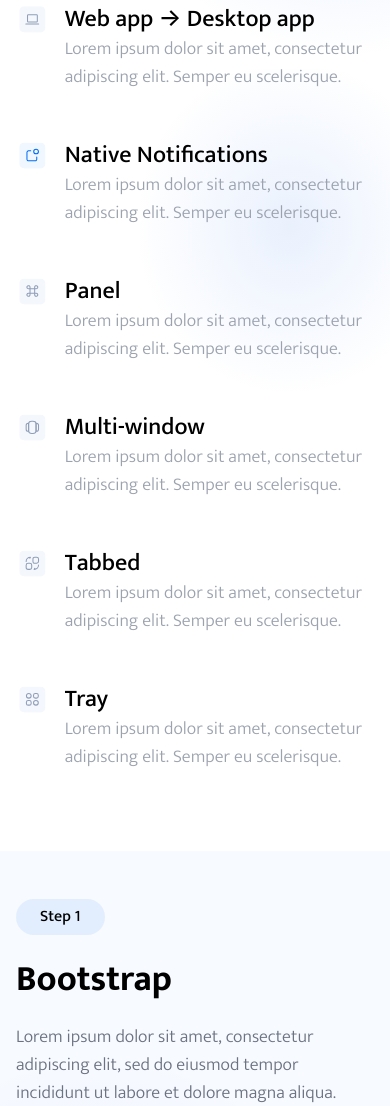
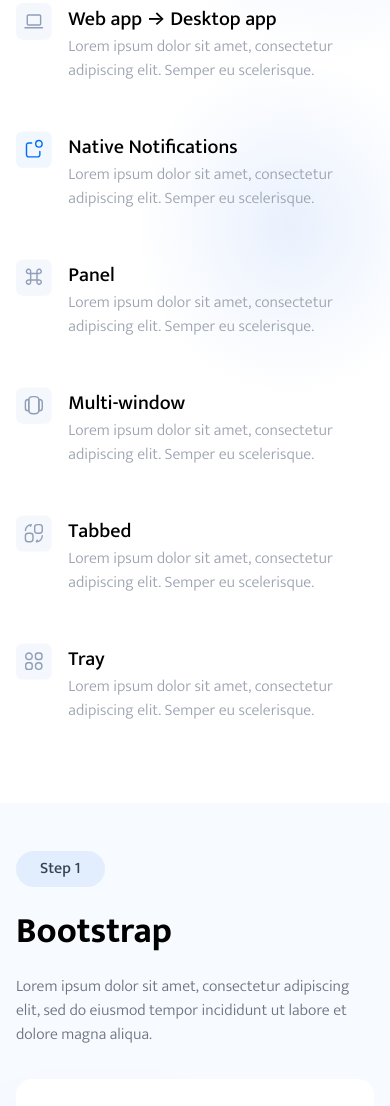
Before and after one commit to abhisek47/todesktop, a plain HTML site: page public/index.html in a window 390 px wide. Shown: the part 894-2000 px from the top of the page. Drawn offline with Linux system fonts and the light colour scheme.

Commit message:
modify some reponsive font size

```diff
--- a/public/index.html
+++ b/public/index.html
@@ -82,7 +82,7 @@
                 />
               </label>
               <button
-                class="text-sm rounded-md action_button text-gray-100 relative -left-4 w-40"
+                class="text-base rounded-md action_button text-gray-100 relative -left-4 w-40"
               >
                 Build desktop app
               </button>
@@ -122,7 +122,7 @@
                 </div>
                 <div>
                   <h3 class="features_title">Web app → Desktop app</h3>
-                  <p class="text-gray-400 font-light text-lg">
+                  <p class="text-gray-400 font-light text-md md:text-lg">
                     Lorem ipsum dolor sit amet, consectetur adipiscing elit.
                     Semper eu scelerisque.
                   </p>
@@ -138,7 +138,7 @@
                 </div>
                 <div>
                   <h3 class="features_title">Native Notifications</h3>
-                  <p class="text-gray-400 font-light text-lg">
+                  <p class="text-gray-400 font-light text-md md:text-lg">
                     Lorem ipsum dolor sit amet, consectetur adipiscing elit.
                     Semper eu scelerisque.
                   </p>
@@ -150,7 +150,7 @@
                 </div>
                 <div>
                   <h3 class="features_title">Panel</h3>
-                  <p class="text-gray-400 font-light text-lg">
+                  <p class="text-gray-400 font-light text-md md:text-lg">
                     Lorem ipsum dolor sit amet, consectetur adipiscing elit.
                     Semper eu scelerisque.
                   </p>
@@ -166,7 +166,7 @@
                 </div>
                 <div>
                   <h3 class="features_title">Multi-window</h3>
-                  <p class="text-gray-400 font-light text-lg">
+                  <p class="text-gray-400 font-light text-md md:text-lg">
                     Lorem ipsum dolor sit amet, consectetur adipiscing elit.
                     Semper eu scelerisque.
                   </p>
@@ -178,7 +178,7 @@
                 </div>
                 <div>
                   <h3 class="features_title">Tabbed</h3>
-                  <p class="text-gray-400 font-light text-lg">
+                  <p class="text-gray-400 font-light text-base md:text-lg">
                     Lorem ipsum dolor sit amet, consectetur adipiscing elit.
                     Semper eu scelerisque.
                   </p>
@@ -190,7 +190,7 @@
                 </div>
                 <div>
                   <h3 class="features_title">Tray</h3>
-                  <p class="text-gray-400 font-light text-lg">
+                  <p class="text-gray-400 font-light text-md md:text-lg">
                     Lorem ipsum dolor sit amet, consectetur adipiscing elit.
                     Semper eu scelerisque.
                   </p>
@@ -210,12 +210,12 @@
           <div class="flex flex-col md:flex-row gap-8 md:gap-4 mt-8">
             <div class="flex flex-col gap-4">
               <div
-                class="bg-blue-100/75 px-6 py-1.5 rounded-full w-fit font-medium"
+                class="bg-blue-100/75 px-6 py-1.5 text-gray-700 rounded-full w-fit font-medium"
               >
                 Step 1
               </div>
               <div class="text-4xl my-2 font-bold">Bootstrap</div>
-              <div class="text-gray-500 font-light text-lg">
+              <div class="text-gray-500 font-light text-md md:text-lg">
                 Lorem ipsum dolor sit amet, consectetur adipiscing elit, sed do
                 eiusmod tempor incididunt ut labore et dolore magna aliqua.
               </div>
--- a/src/tailwind.css
+++ b/src/tailwind.css
@@ -104,6 +104,12 @@ body {
 }
 
 @media screen and (max-width: 767px) {
+  .features_title {
+    font-size: 20px;
+  }
+  .features_icon {
+    transform: scale(1);
+  }
   .gradient_left {
     top: -350px;
     left: -200px;
```
Also changed, not shown: public/tailwind.css.
